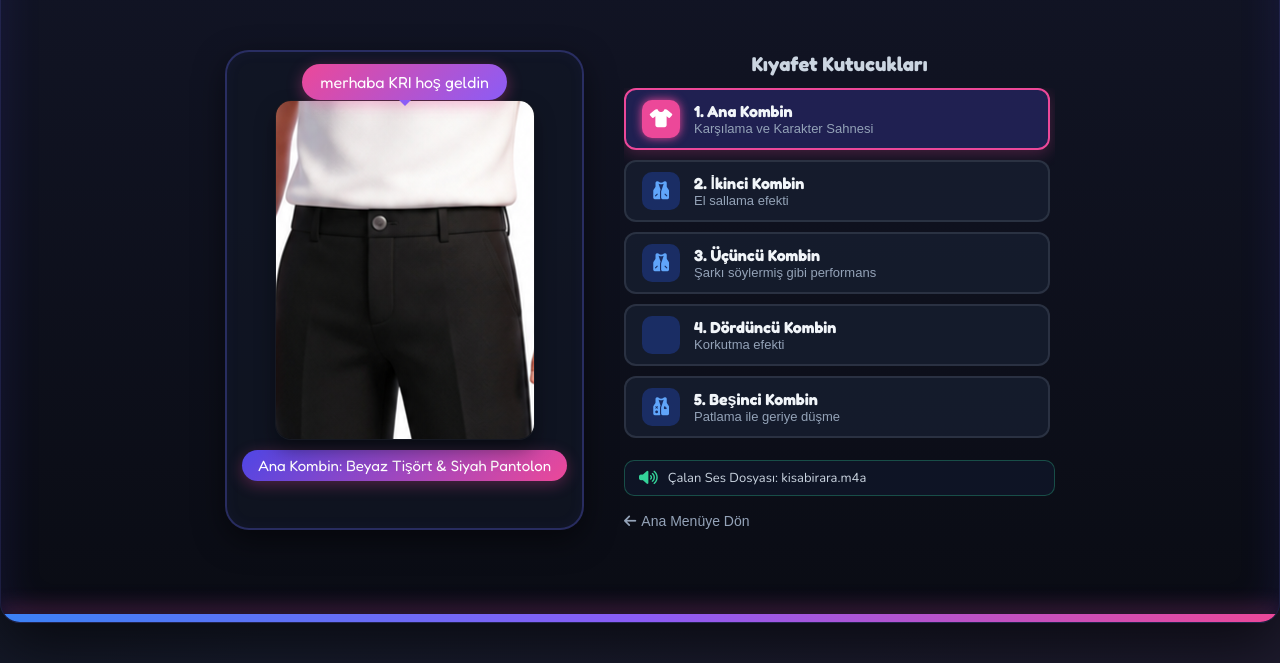
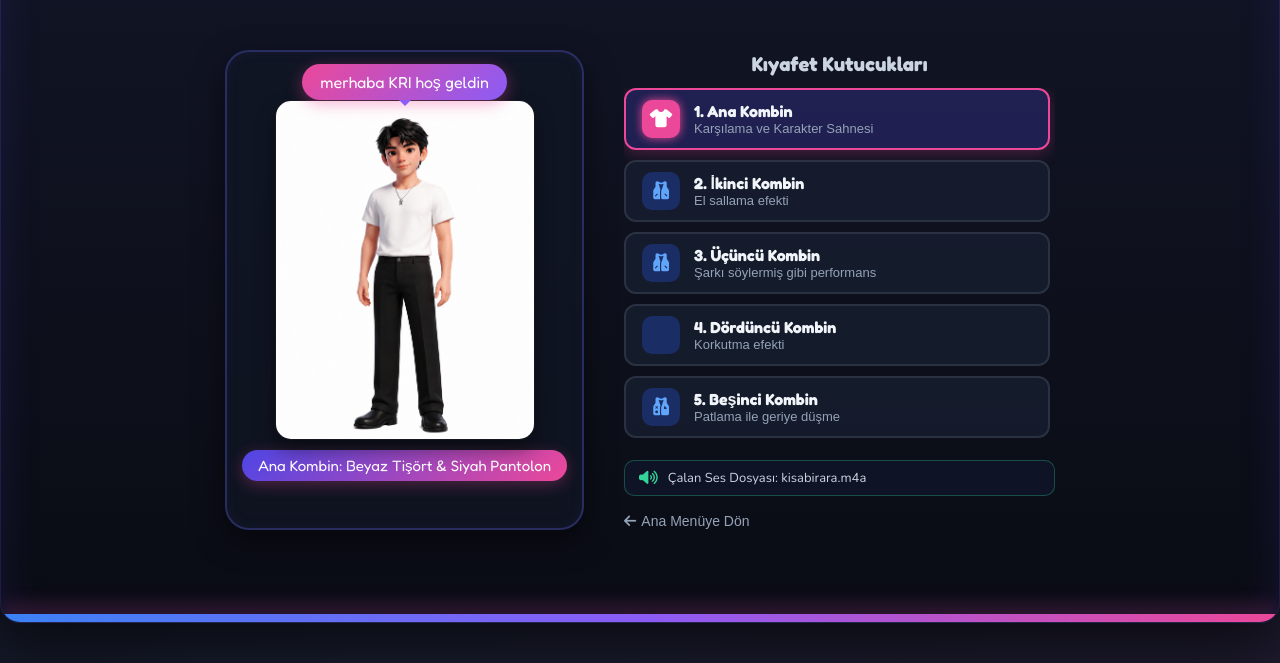
Before and after one commit to betonkri973-jpg/betonstudio, a plain HTML site: page index.html in a window 1280 px wide. Both pictures are taken after a click on the button "Oyuna Başla". Shown: the part 137-800 px from the top of the page. Drawn offline with nearby package versions, Linux system fonts and the light colour scheme.

Commit message:
Update style.css

```diff
--- a/style.css
+++ b/style.css
@@ -189,6 +189,13 @@ body {
     border: 1px solid rgba(255,255,255,0.05);
     position: relative;
 }
+.image-wrapper img {
+    width: 100%;
+    height: 100%;
+    object-fit: cover;
+    object-position: center 20%;
+    transition: filter 0.3s ease;
+}
 
 /* Karakter Animasyon Sınıfları */
 .anim-wave { animation: waveEffect 0.6s ease infinite alternate; }
```
